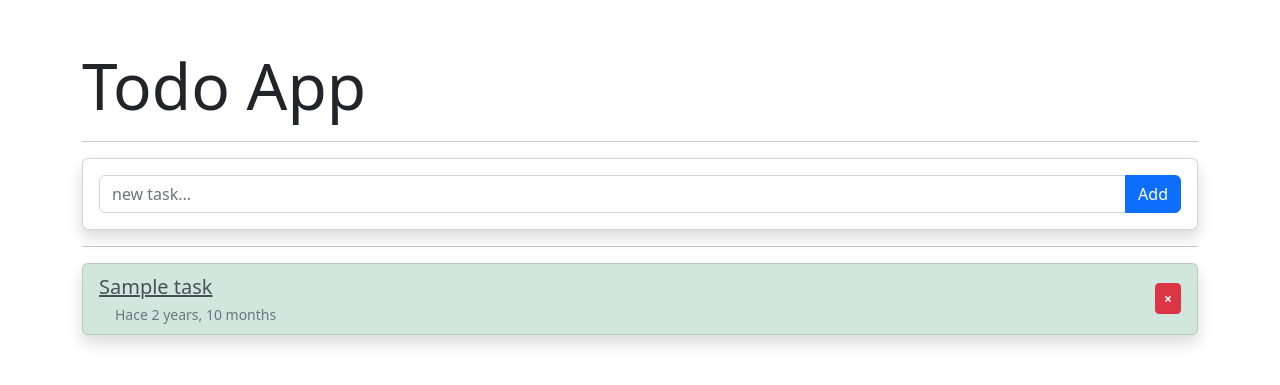
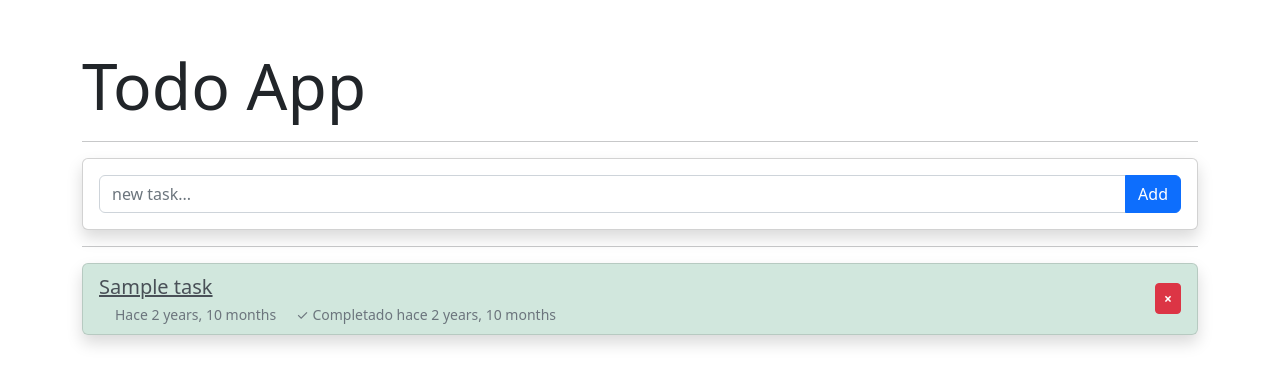
Before and after one commit to bdiazc90/todoapp-django, a Django app: page / in a window 1280 px wide. Shown: the top 385 px of the page. Run offline with Django 4.2, Linux system fonts and the light colour scheme; tables that the repository leaves empty hold one stand-in row (values such as "Sample post").

Commit message:
mejoras UI

```diff
--- a/todo/taskapp/templates/index.html
+++ b/todo/taskapp/templates/index.html
@@ -31,6 +31,9 @@
                     </a>
                     <br>
                     <small class="text-muted ps-3">Hace {{ task.created_at | timesince }}</small>
+                    {% if task.done_at != None %}
+                    <small class="text-muted ps-3">&check; Completado hace {{ task.done_at | timesince }}</small>
+                    {% endif %}
                 </div>
                 <div class="col-3 text-end">
                     {% if task.done_at == None %}
```
